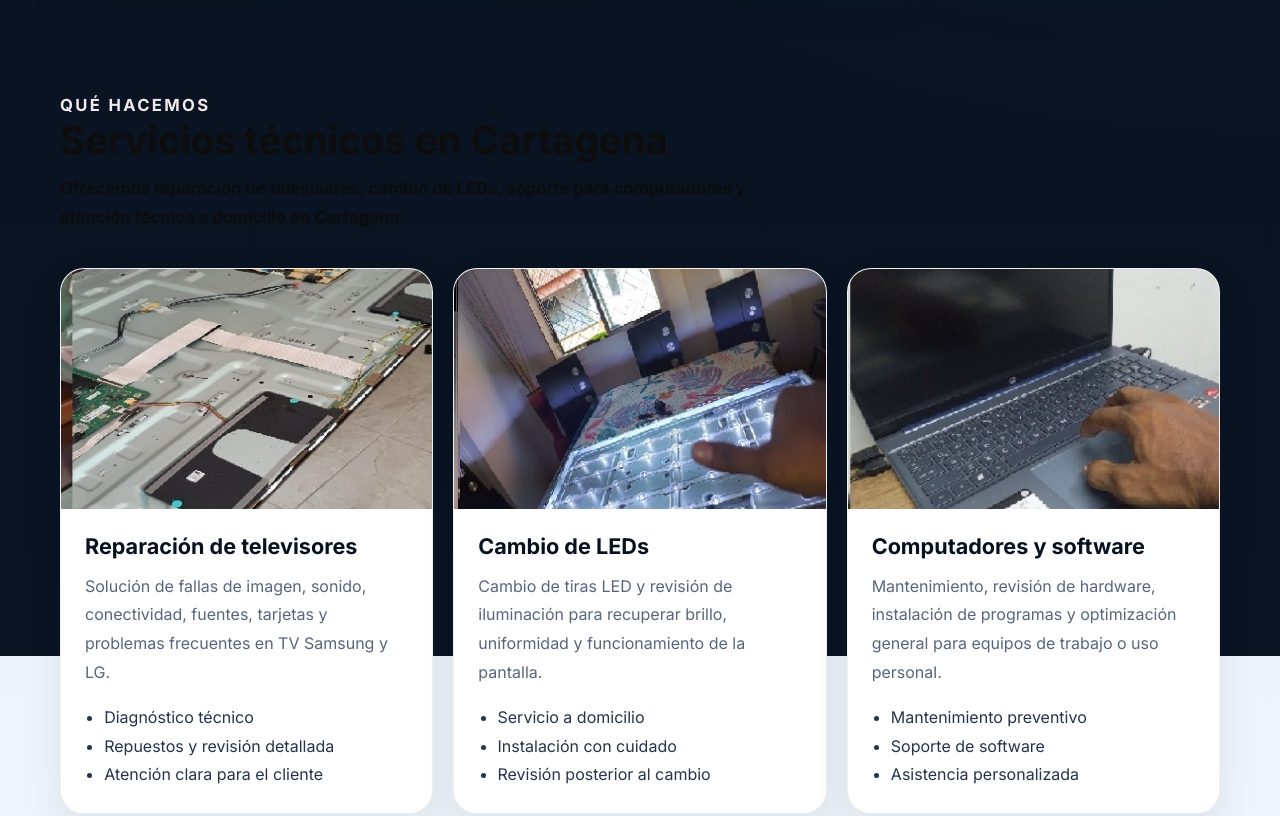
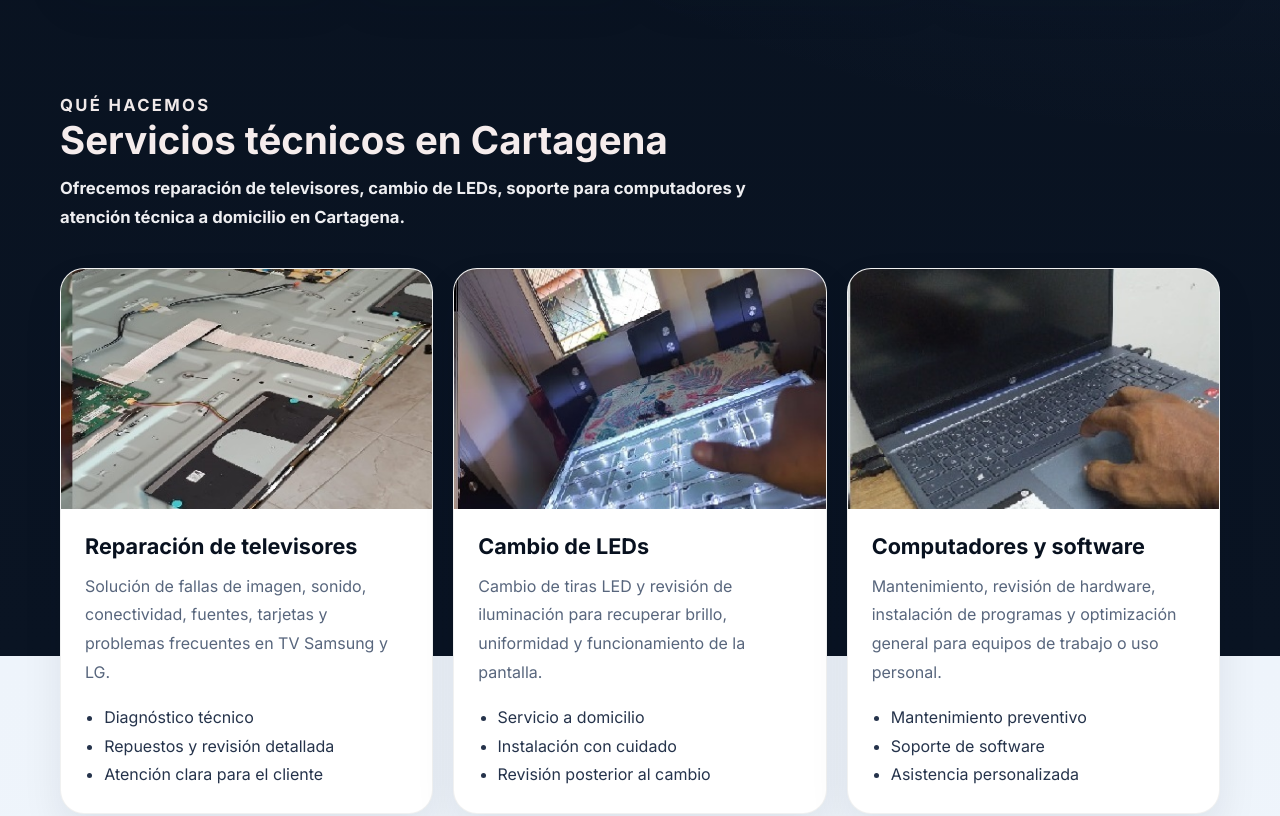
Before and after one commit to amoramiarte777-sudo/transformacion-com, a plain HTML site: page index.html in a window 1280 px wide. Shown: the part 1440-2256 px from the top of the page. Drawn offline with Linux system fonts and the light colour scheme.

Commit message:
Update styles.css

```diff
--- a/styles.css
+++ b/styles.css
@@ -95,12 +95,12 @@ color: #ff0000;
 
 .section-heading h2 {
   font-size: clamp(2rem, 3vw, 3rem);
-  color:rgb(14, 13, 13);/*color  procesos simples*/
+  color:rgb(245, 236, 236);/*color  procesos simples*/
 }
 
 .section-heading p {
   margin: 0.9rem 0 0;
-  color:hsl(240, 4%, 5%);/*como trabajas  color*/
+  color:hsl(240, 9%, 94%);/*como trabajas  color*/
   font-size: 1.04rem;
   line-height: 1.75;
 }
```
